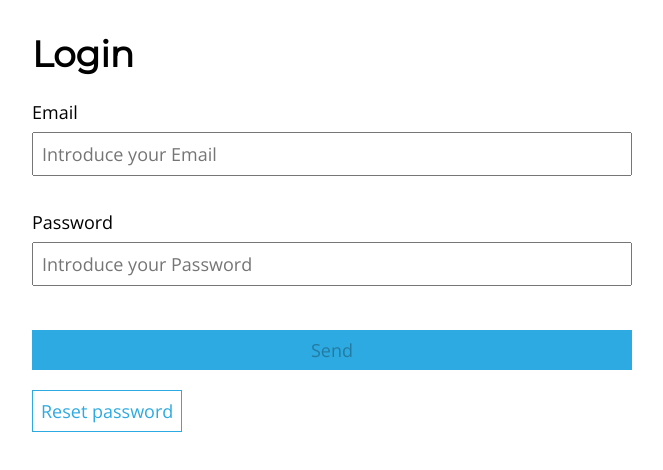
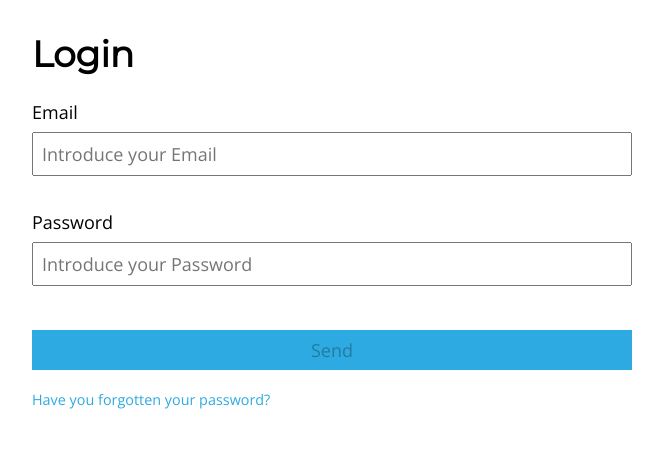
Before and after one commit to coders-app/coders-app-user-accounts, a React (Create React App) app: page /login in a window 1280 px wide. Shown: the top 470 px of the page, without its empty margins (40-703 px from the left). Built offline with nearby package versions, Linux system fonts and the light colour scheme; no server answers.

Commit message:
Change link to reset password in login form

```diff
--- a/src/pages/LoginPage/LoginPage.tsx
+++ b/src/pages/LoginPage/LoginPage.tsx
@@ -5,12 +5,12 @@ import LoginPageStyled from "./LoginPageStyled";
 
 const LoginPage = () => {
   return (
-    <LoginPageStyled>
+    <LoginPageStyled className="login">
       <h1>Login</h1>
       <LoginForm />
 
       <Link to={routerPaths.setPassword} className="login__link">
-        Reset password
+        Have you forgotten your password?
       </Link>
     </LoginPageStyled>
   );
--- a/src/pages/LoginPage/LoginPageStyled.tsx
+++ b/src/pages/LoginPage/LoginPageStyled.tsx
@@ -4,13 +4,11 @@ const LoginPageStyled = styled.div`
   padding: ${({ theme: { paddings } }) => paddings.block};
   display: flex;
   flex-direction: column;
+
   .login {
     &__link {
-      padding: 8px;
-      color: ${({ theme: { colors } }) => colors.brands.base};
-      border: 0.1rem solid ${({ theme: { colors } }) => colors.brands.base};
-      margin: 20px 0;
-      width: max-content;
+      font-size: 0.9rem;
+      margin-top: 20px;
     }
   }
 `;
```
Also changed, not shown: public/index.html (line endings or trailing spaces), 1 other file (tests, documents, lock files or other folders).
